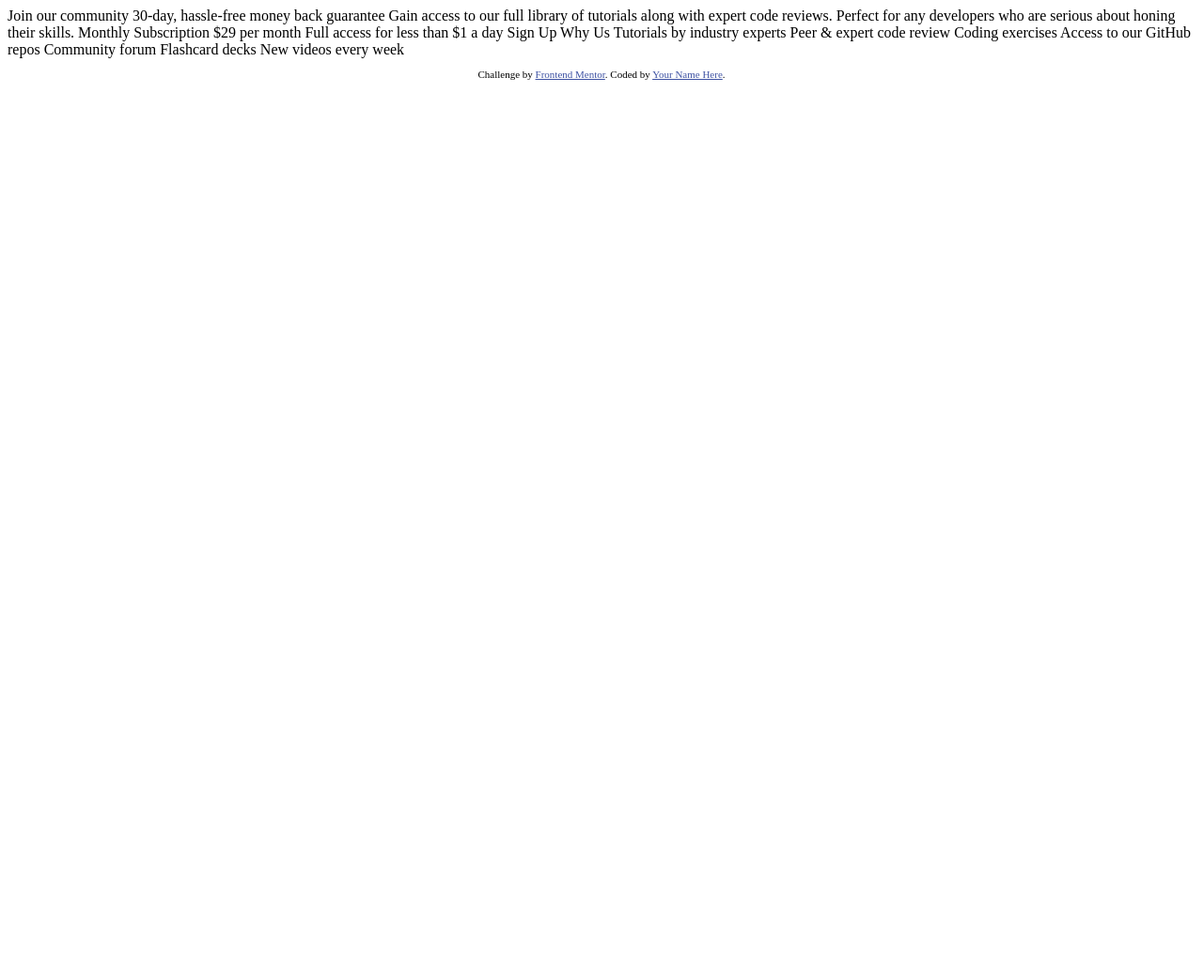
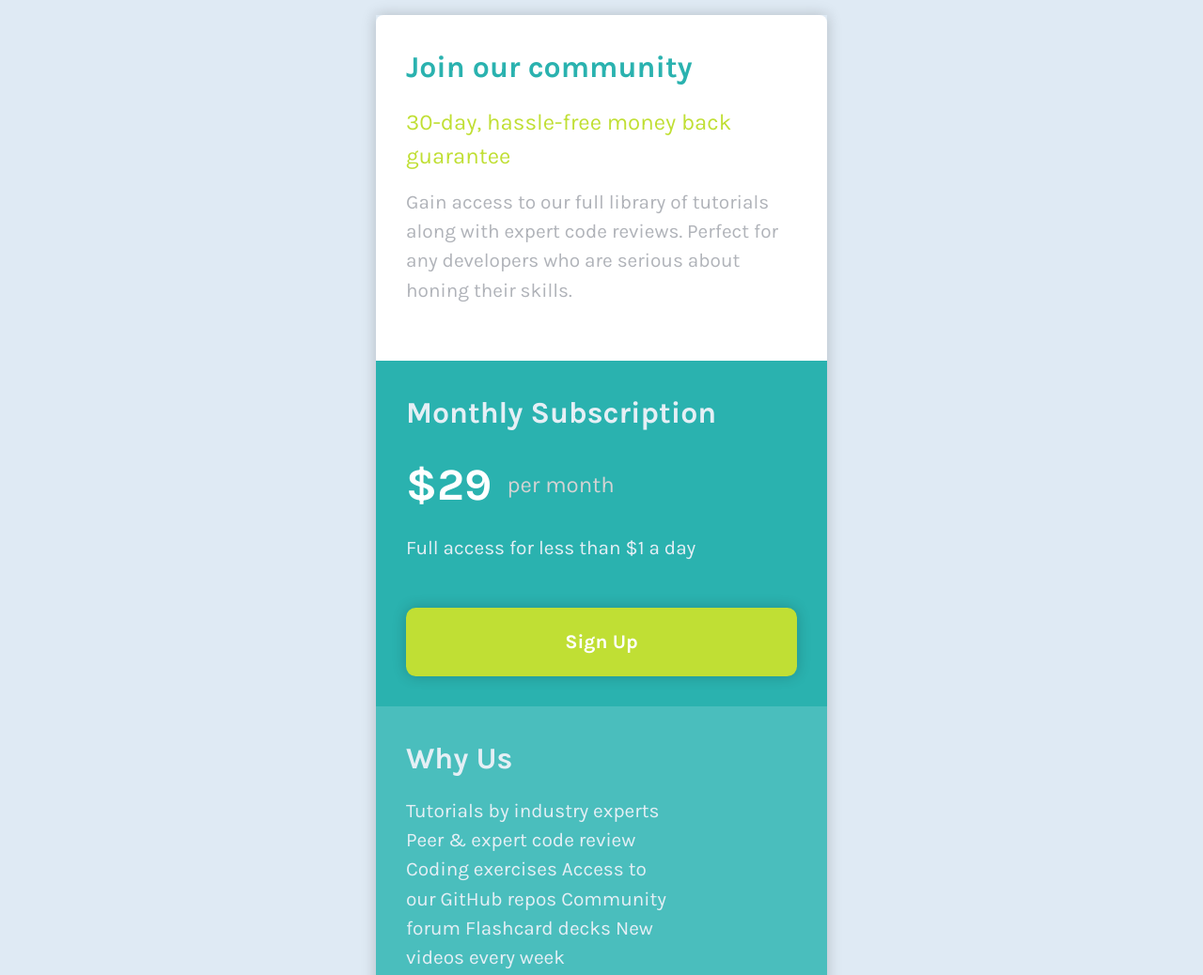
Before and after one commit to Introxiety/single-price-grid-component, a plain HTML site: page index.html in a window 1280 px wide. Shown: the top 1038 px of the page at 94% size. Before the commit the page ends 800 px from the top, so only its background shows below. Drawn offline with Linux system fonts and the light colour scheme.

Commit message:
exercise ready to submit

```diff
--- a/index.html
+++ b/index.html
@@ -5,6 +5,10 @@
   <meta name="viewport" content="width=device-width, initial-scale=1.0"> <!-- displays site properly based on user's device -->
 
   <link rel="icon" type="image/png" sizes="32x32" href="./images/favicon-32x32.png">
+  <link rel="stylesheet" href="style.css">
+  <link rel="preconnect" href="https://fonts.googleapis.com">
+<link rel="preconnect" href="https://fonts.gstatic.com" crossorigin>
+<link href="https://fonts.googleapis.com/css2?family=Karla:wght@400;700&display=swap" rel="stylesheet">
 
   <title>Frontend Mentor | Single Price Grid Component</title>
 
@@ -15,36 +19,53 @@
   </style>
 </head>
 <body>
-  Join our community
+  <main>
+    <div class="flex-container flex-col gap-s">
+      <h1>Join our community</h1>
+      <h2>30-day, hassle-free money back guarantee</h2>
+      <p>Gain access to our full library of tutorials along with expert code reviews.
+        Perfect for any developers who are serious about honing their skills.</p>
+    </div>
+    <div class="flex-container flex-col gap-s">
+      <h1>Monthly Subscription</h1>
+      <h2><span class="font-size-large">&dollar;29</span> per month</h2>
+      <p>Full access for less than &dollar;1 a day</p>
+      <a href="">Sign Up</a>
+    </div>
+    <div class="flex-container flex-col gap-s">
+      <h1>Why Us</h1>
+      <p>Tutorials by industry experts
+        Peer &amp; expert code review
+        Coding exercises
+        Access to our GitHub repos
+        Community forum
+        Flashcard decks
+        New videos every week</p>
+    </div>
+  </main>
 
-  30-day, hassle-free money back guarantee
 
-  Gain access to our full library of tutorials along with expert code reviews.
-  Perfect for any developers who are serious about honing their skills.
 
-  Monthly Subscription
 
-  &dollar;29 per month
 
-  Full access for less than &dollar;1 a day
 
-  Sign Up
 
-  Why Us
 
-  Tutorials by industry experts
-  Peer &amp; expert code review
-  Coding exercises
-  Access to our GitHub repos
-  Community forum
-  Flashcard decks
-  New videos every week
 
-  <footer>
+
+
+
+
+
+
+
+
+
+  <!-- <footer>
     <p class="attribution">
       Challenge by <a href="https://www.frontendmentor.io?ref=challenge" target="_blank">Frontend Mentor</a>.
       Coded by <a href="#">Your Name Here</a>.
     </p>
-  </footer>
+  </footer> -->
 </body>
 </html>
--- /dev/null
+++ b/style.css
@@ -0,0 +1,216 @@
+/* ### Primary
+
+- Cyan: hsl(179, 62%, 43%)
+- Bright Yellow: hsl(71, 73%, 54%)
+
+### Neutral
+
+- Light Gray: hsl(204, 43%, 93%)
+- Grayish Blue: hsl(218, 22%, 67%) */
+
+*,
+*::before,
+*::after {
+    box-sizing: border-box;
+}
+
+/* Remove default margin */
+body,
+h1,
+h2,
+h3,
+h4,
+p,
+figure,
+blockquote,
+dl,
+dd {
+    margin: 0;
+}
+
+/* Remove list styles on ul, ol elements with a list role, which suggests default styling will be removed */
+ul[role='list'],
+ol[role='list'] {
+    list-style: none;
+}
+
+/* Set core root defaults */
+html:focus-within {
+    scroll-behavior: smooth;
+}
+
+/* Set core body defaults */
+body {
+    min-height: 100vh;
+    text-rendering: optimizeSpeed;
+    line-height: 1.5;
+}
+
+/* A elements that don't have a class get default styles */
+a:not([class]) {
+    text-decoration-skip-ink: auto;
+}
+
+/* Make images easier to work with */
+img,
+picture {
+    max-width: 100%;
+    display: block;
+}
+
+/* Inherit fonts for inputs and buttons */
+input,
+button,
+textarea,
+select {
+    font: inherit;
+}
+
+/* Remove all animations, transitions and smooth scroll for people that prefer not to see them */
+@media (prefers-reduced-motion: reduce) {
+    html:focus-within {
+        scroll-behavior: auto;
+    }
+
+    *,
+    *::before,
+    *::after {
+        animation-duration: 0.01ms !important;
+        animation-iteration-count: 1 !important;
+        transition-duration: 0.01ms !important;
+        scroll-behavior: auto !important;
+    }
+}
+
+body {
+    font-family: 'Karla', sans-serif;
+    display: flex;
+    justify-content: center;
+    align-items: center;
+    background-color: #dfeaf4;
+}
+
+/* layout */
+main {
+    display: grid;
+    grid-template-rows: repeat(3, 1fr);
+    max-width: 30em;
+    box-shadow: 0 0 15px rgba(0, 0, 0, 0.2);
+    margin: 1rem;
+}
+
+.flex-container {
+    display: flex;
+}
+
+.flex-col {
+    flex-direction: column;
+}
+
+.gap-s {
+    gap: 1rem;
+}
+
+div {
+    padding: 2rem;
+}
+
+a {
+    width: 100%;
+    background-color: hsl(71, 73%, 54%);
+    border: none;
+    text-align: center;
+    padding: 1em;
+    border-radius: .5em;
+    font-size: 1.3rem;
+    text-decoration: none;
+    font-weight: bold;
+    color: white;
+    margin-top: 2rem;
+    box-shadow: 0 0 15px rgba(0, 0, 0, 0.2);
+}
+
+/* Sizing */
+p {
+    font-size: 1.3rem;
+}
+
+
+/* COlors */
+
+div:nth-of-type(1)>p {
+    color: #b0b3b9;
+}
+
+div:nth-of-type(1) {
+    background-color: white;
+    border-radius: .5rem .5rem 0 0;
+}
+
+div:nth-of-type(2) {
+    background-color: hsl(179, 62%, 43%);
+    color: hsl(204, 43%, 93%);
+}
+
+div:nth-of-type(3) {
+    background-color: #4abebd;
+    color: hsl(204, 43%, 93%);
+    padding-right: 10rem;
+    border-radius: 0 0 .5rem .5rem;
+}
+
+div:nth-of-type(1)>h1 {
+    color: hsl(179, 62%, 43%);
+}
+
+div:nth-of-type(1)>h2 {
+    color: hsl(71, 73%, 54%);
+}
+
+div:nth-of-type(1)>h2 {
+    color: hsl(71, 73%, 54%);
+}
+
+h2 {
+    display: flex;
+    align-items: center;
+    font-weight: lighter;
+    color: lightgray
+}
+
+/* Typography */
+
+.font-size-large {
+    font-size: 3rem;
+    font-weight: 700;
+    margin-right: 1rem;
+    color: white;
+}
+
+@media screen and (min-width: 90em) {
+    main{
+        grid-template-columns: repeat(2,1fr);
+        max-width: 56rem;
+        grid-template-rows: 18rem auto;
+    }
+    div:nth-of-type(1){
+        grid-column: span 2;
+        border-radius: .5rem .5rem 0 0;
+        padding-right: 10rem;
+    }
+
+    div:nth-of-type(2){
+        border-radius: 0 0  0 .5rem;
+    }
+
+    div:nth-of-type(3){
+        border-radius: 0 0 .5rem 0 ;
+    }
+    div{
+        padding: 3rem;
+    }
+
+    a{
+        margin-top: 2.5rem;
+    }
+}
```
